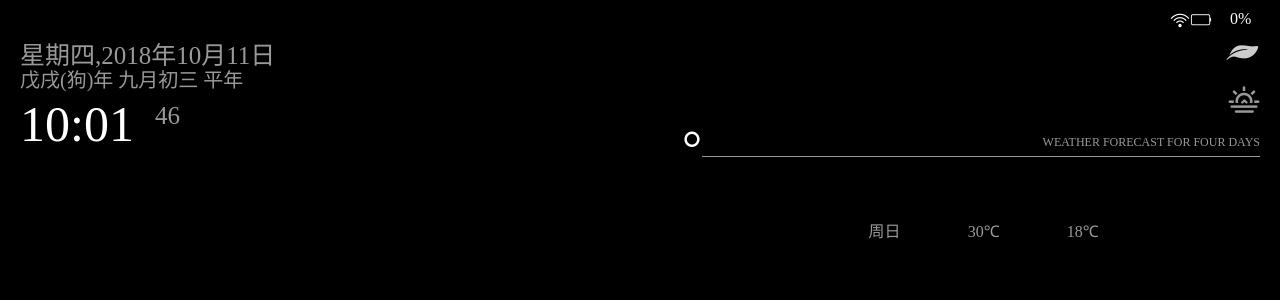
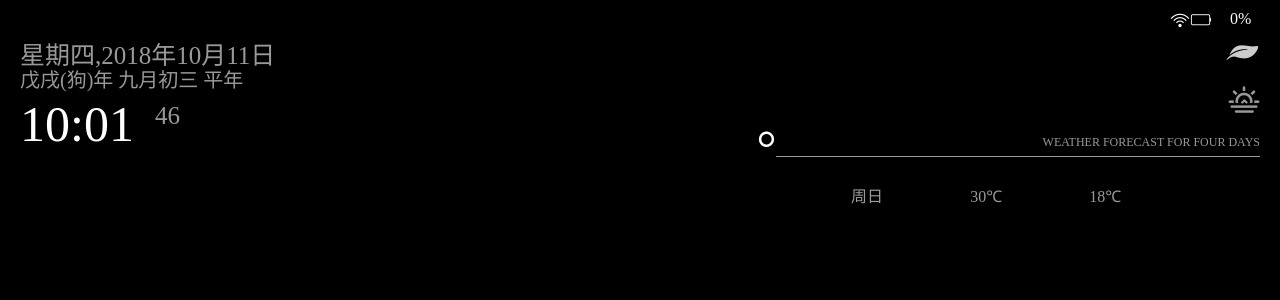
Before and after one commit to Toretto5060/magicMirror, a Vue app: page / in a window 1280 px wide. Shown: the top 300 px of the page. Built offline with nearby package versions, Linux system fonts and the light colour scheme; no server answers; what mint-ui would draw is missing.

Commit message:
优化未来天气显示位置以及大小颜色

```diff
--- a/src/components/index.vue
+++ b/src/components/index.vue
@@ -424,15 +424,12 @@ export default {
             max:'',
             min:''
           }
-         weatherData.date=datas.data.forecast[j].date;
+         weatherData.date="周"+datas.data.forecast[j].date.split("星期")[1];
          weatherData.pic=that.setIcon(datas.data.forecast[j].weather);
          weatherData.max=datas.data.forecast[j].temphigh;
          weatherData.min=datas.data.forecast[j].templow;
          that.tableData.push(weatherData)
        }
-
-
-
 
       }
     }
@@ -587,7 +584,7 @@ export default {
             color: #ccc;
           }
           .solid{
-            width: 90%;
+            width: 78%;
             height: 37px;
             font-size: 12px;
             color:#999;
@@ -605,29 +602,30 @@ export default {
         }
         .future{
           ul{
-            width: 100%;
+            width: 80%;
             height: 100%;
-            margin-top: 40px;
+            margin-top: 5px;
+            float: right;
             li{
               list-style: none;
               width: 100%;
               height: 30px;
               span{
                 display:inline-block;
-                width: 16%;
+                width: 24%;
                 height: 30px;
                 line-height: 30px;
                 text-align: right;
               }
-              .date{
-                width: 42%;
-              }
+              // .date{
+              //   width: 42%;
+              // }
               .iconfont{
                 display: inline-block;
-                width: 48px;
+                width: 38px;
                 text-align: right;
                 font-size: 20px;
-                color:#999;
+                color:#ccc;
               }
             }
           }
```
